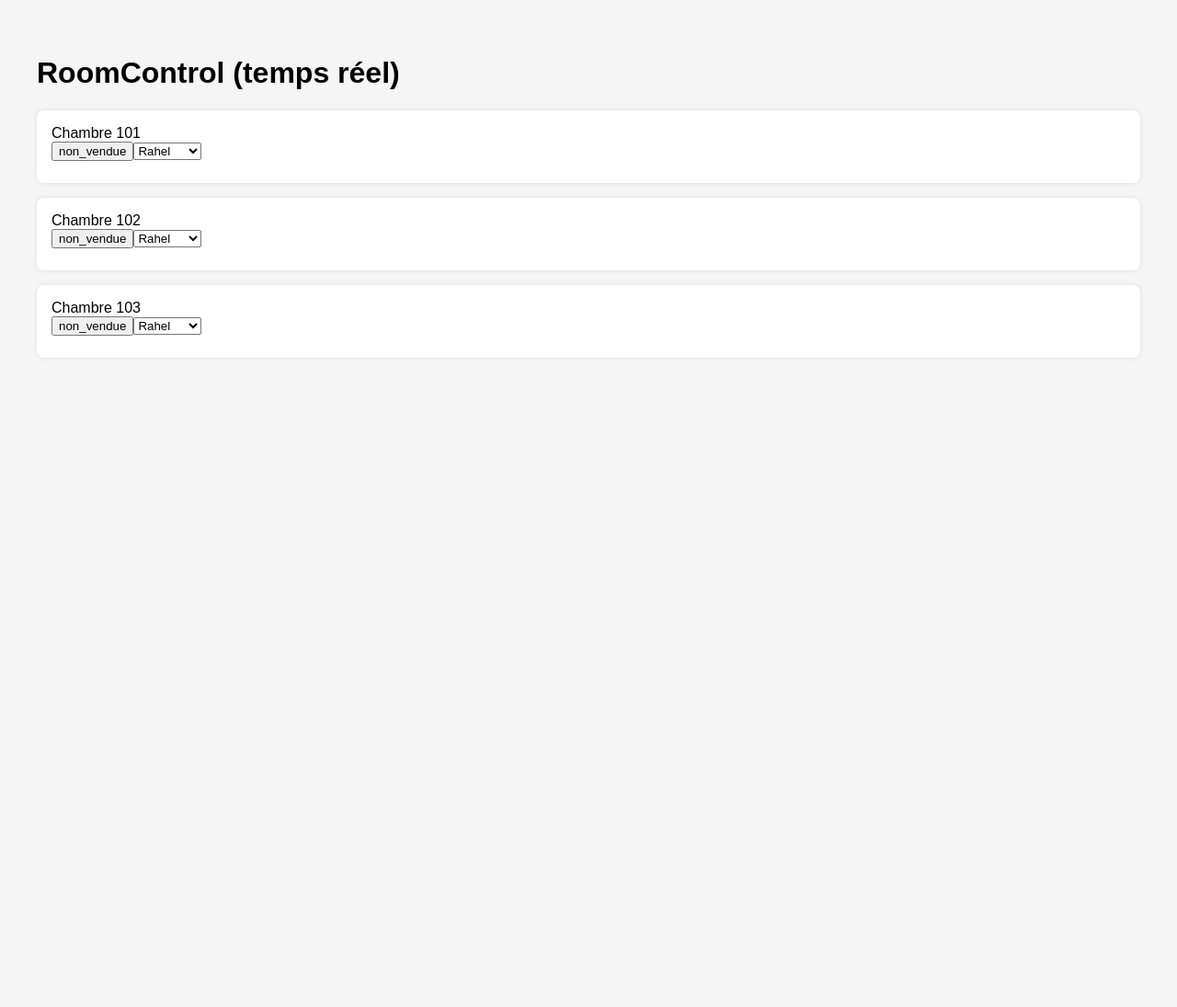
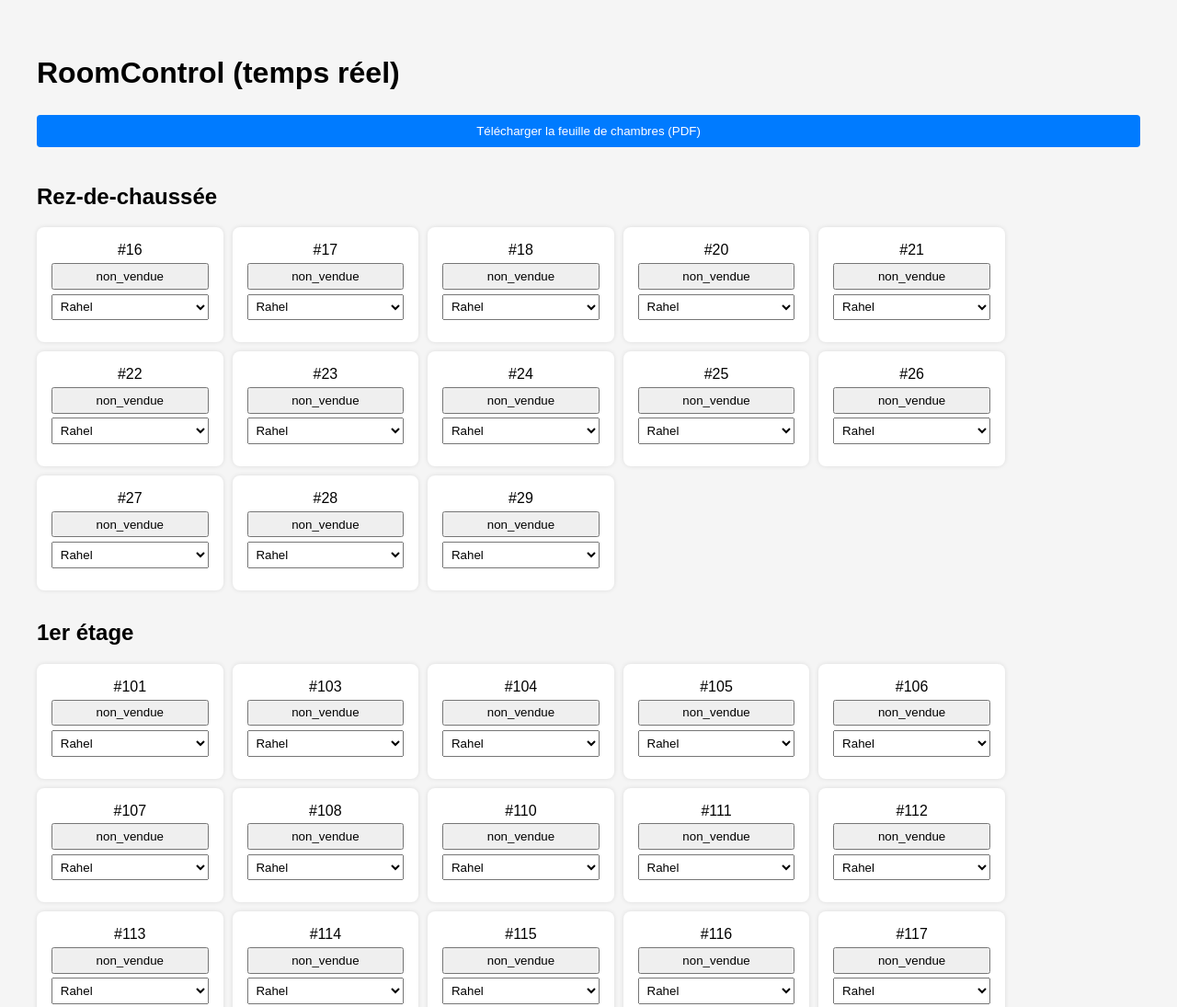
Before and after one commit to lo1969lo/roomcontrol, a plain HTML site: page index.html in a window 1280 px wide. Shown: the top 1095 px of the page at 92% size. Before the commit the page ends 800 px from the top, so only its background shows below. Drawn offline with Linux system fonts and the light colour scheme; no server answers.

Commit message:
Update index.html

```diff
--- a/index.html
+++ b/index.html
@@ -4,6 +4,7 @@
   <meta charset="UTF-8">
   <meta name="viewport" content="width=device-width, initial-scale=1.0">
   <title>RoomControl Live</title>
+  <script src="https://cdnjs.cloudflare.com/ajax/libs/html2pdf.js/0.10.1/html2pdf.bundle.min.js"></script>
   <script type="module">
     import { initializeApp } from "https://www.gstatic.com/firebasejs/9.22.2/firebase-app.js";
     import { getDatabase, ref, set, onValue } from "https://www.gstatic.com/firebasejs/9.22.2/firebase-database.js";
@@ -23,15 +24,31 @@
     const etats = ['non_vendue','depart','recouche','recouche_non_faire','parfum','prete','bloquee','maintenance','urgence_parfum','bloquee_videe','quick'];
     const collaborateurs = ["Rahel", "Landrine", "Benti", "Gladys", "Agnès", "Eva", "Aurélien"];
 
-    const chambres = [101, 102, 103]; // raccourci test – remplace par toutes
+    const data = {
+      "Rez-de-chaussée": [16,17,18,20,21,22,23,24,25,26,27,28,29],
+      "1er étage": [101,103,104,105,106,107,108,110,111,112,113,114,115,116,117,118,120,121,122,123,124,125,126,127,128,129],
+      "2e étage": [201,203,204,205,206,207,208,210,211,212,213,214,215,216,217,218,220,221,222,223,224,225,226,227,228,229],
+      "3e étage": [301,303,304,305,306,307,308,310,311,312,313,314,315,316,317,318,320,321,322,323,324,325,326,327,328,329]
+    };
+
     const container = document.getElementById("app");
+
+    for (const [etage, chambres] of Object.entries(data)) {
+      const section = document.createElement("div");
+      section.className = "etage";
+      const title = document.createElement("h2");
+      title.textContent = etage;
+      section.appendChild(title);
+
+      const wrap = document.createElement("div");
+      wrap.className = "chambres";
 
       chambres.forEach(num => {
         const chambreDiv = document.createElement("div");
         chambreDiv.className = "chambre";
 
         const titre = document.createElement("div");
-      titre.textContent = `Chambre ${num}`;
+        titre.textContent = `#${num}`;
         chambreDiv.appendChild(titre);
 
         const etat = document.createElement("button");
@@ -64,21 +81,46 @@
           if (val) {
             etat.textContent = val.etat;
             select.value = val.collaborateur;
+            chambreDiv.className = `chambre ${val.etat}`;
             info.textContent = `${val.etat} | ${val.collaborateur}`;
           }
         });
 
-      container.appendChild(chambreDiv);
+        wrap.appendChild(chambreDiv);
+      });
+
+      section.appendChild(wrap);
+      container.appendChild(section);
+    }
+
+    document.getElementById("pdfBtn").addEventListener("click", () => {
+      html2pdf().from(document.getElementById("app")).save("feuille-chambres.pdf");
     });
   </script>
   <style>
     body { font-family: Arial; background: #f5f5f5; padding: 2rem; }
-    .chambre { background: white; padding: 1rem; border-radius: 8px; margin-bottom: 1rem; box-shadow: 0 0 5px rgba(0,0,0,0.1); }
+    .etage { margin-bottom: 2rem; }
+    .chambres { display: flex; flex-wrap: wrap; gap: 10px; }
+    .chambre { background: white; padding: 1rem; border-radius: 8px; min-width: 100px; text-align: center; box-shadow: 0 0 5px rgba(0,0,0,0.1); }
     .etat-collabo { margin-top: 0.5rem; font-size: 0.85rem; color: #555; }
+    button, select { margin-top: 0.3rem; padding: 0.3rem; width: 100%; }
+    .non_vendue { background: grey; color: white; }
+    .depart { background: red; color: black; }
+    .recouche { background: navy; color: #87cefa; }
+    .recouche_non_faire { background: #87cefa; color: black; }
+    .parfum { background: pink; color: red; }
+    .prete { background: yellow; color: black; }
+    .bloquee { background: orange; color: black; }
+    .maintenance { background: white; color: #ccc; border: 2px solid #ccc; }
+    .urgence_parfum { background: red; color: white; }
+    .bloquee_videe { background: orange; color: white; }
+    .quick { background: black; color: white; }
+    #pdfBtn { margin-bottom: 20px; padding: 10px 20px; background: #007bff; color: white; border: none; border-radius: 4px; cursor: pointer; }
   </style>
 </head>
 <body>
   <h1>RoomControl (temps réel)</h1>
+  <button id="pdfBtn">Télécharger la feuille de chambres (PDF)</button>
   <div id="app"></div>
 </body>
 </html>
```
Lines whose indentation alone changed are shown as unchanged.
